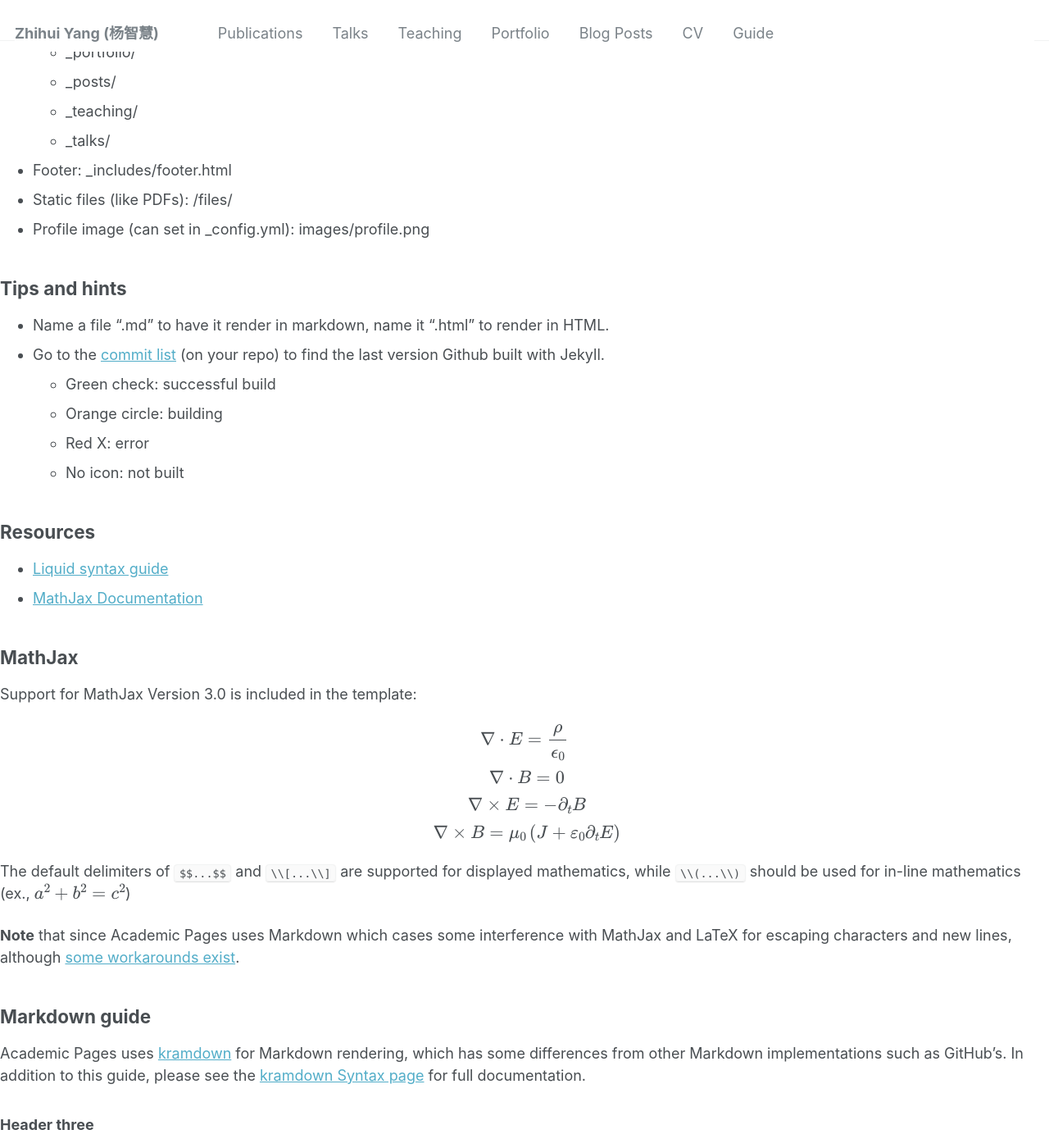
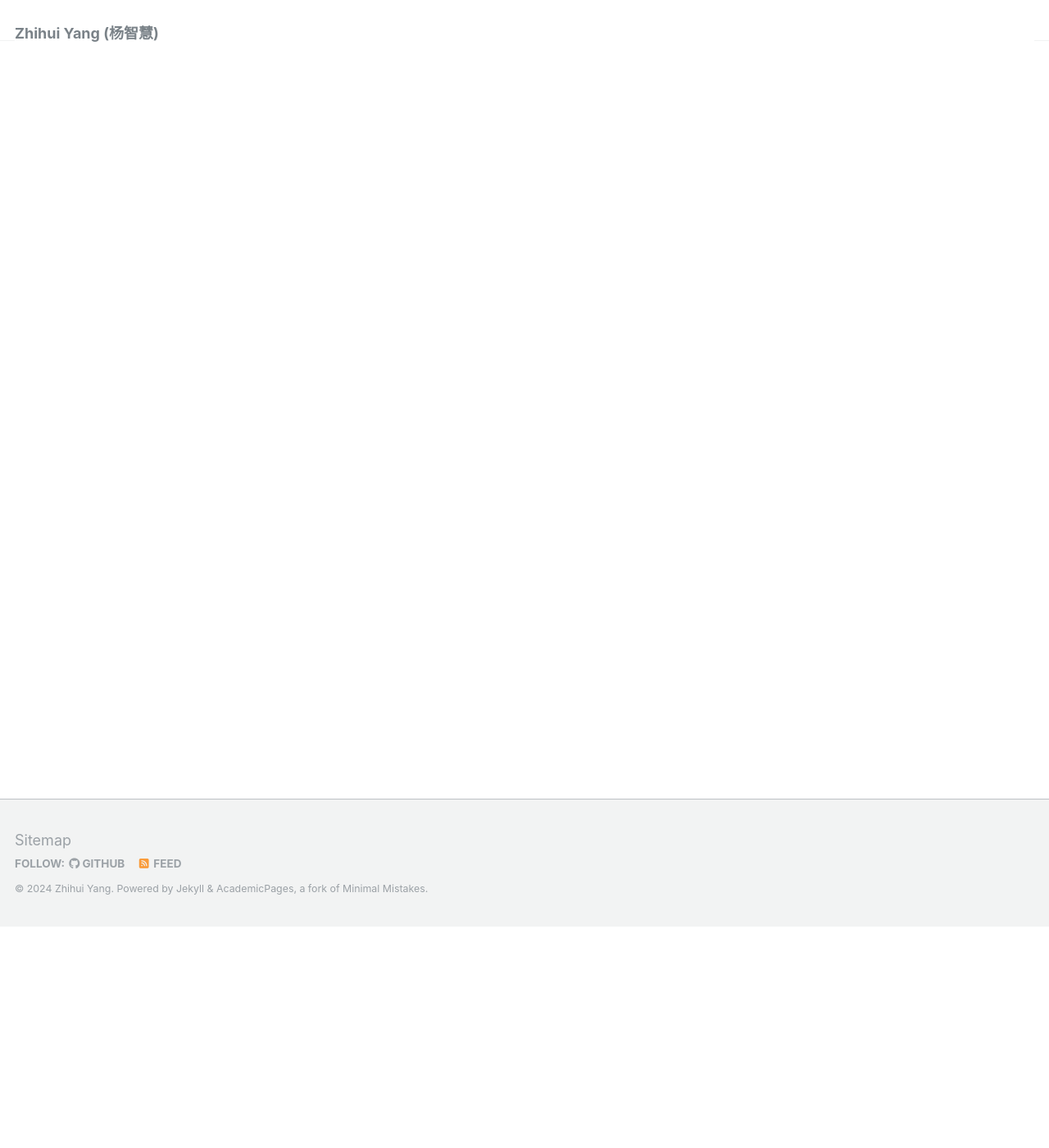
Before and after one commit to zhyangcs/zhihui, a Jekyll site: the page built from _pages/markdown.md, in a window 1280 px wide and 1400 px high, scrolled down 270 px. Shown: the whole window at 82% size. Built offline with Jekyll 4.4.1, drawn with Linux system fonts in a browser that asks for light colours; our own code applies the rules of GitHub Pages for plain Markdown files; some of the changed text lies outside the part shown.

Commit message:
update profile

```diff
--- a/_config.yml
+++ b/_config.yml
@@ -12,7 +12,7 @@ title                    : "Zhihui Yang (杨智慧)"
 title_separator          : "-"
 name                     : &name "Zhihui Yang"
 description              : &description "personal description"
-url                      : "https://zhyangcs.github.io/zhihui/" # the base hostname & protocol for your site e.g. "https://mmistakes.github.io"
+url                      : https://zhyangcs.github.io/zhihui # the base hostname & protocol for your site e.g. "https://mmistakes.github.io"
 baseurl                  : "" # the subpath of your site, e.g. "/blog"
 repository               : "https://zhyangcs.github.io/zhihui"
 
@@ -42,7 +42,7 @@ author:
   #bitbucket        : # Username - Update with your username on the site
   #codepen          : # Username
   #dribbble         : # Username
-  #github           : "https://zhyangcs.github.io"
+  github           : "https://zhyangcs.github.io"
   #kaggle           : # Username
   #stackoverflow    : # User number or user number and name (i.e., use "1" or "1/jeff-atwood")
 
--- a/_pages/markdown.md
+++ b/_pages/markdown.md
@@ -6,7 +6,7 @@ redirect_from:
   - /md/
   - /markdown.html
 ---
-
+<!--
 ## Locations of key files/directories
 
 * Basic config options: _config.yml
@@ -261,3 +261,5 @@ This allows you to denote <var>variables</var>.
 **Footnotes**
 
 The footnotes in the page will be returned following this line, return to the section on <a href="#footnotes">Markdown Footnotes</a>.
+
+-->
```
Also changed, not shown: _data/navigation.yml (+15 -15 lines).
